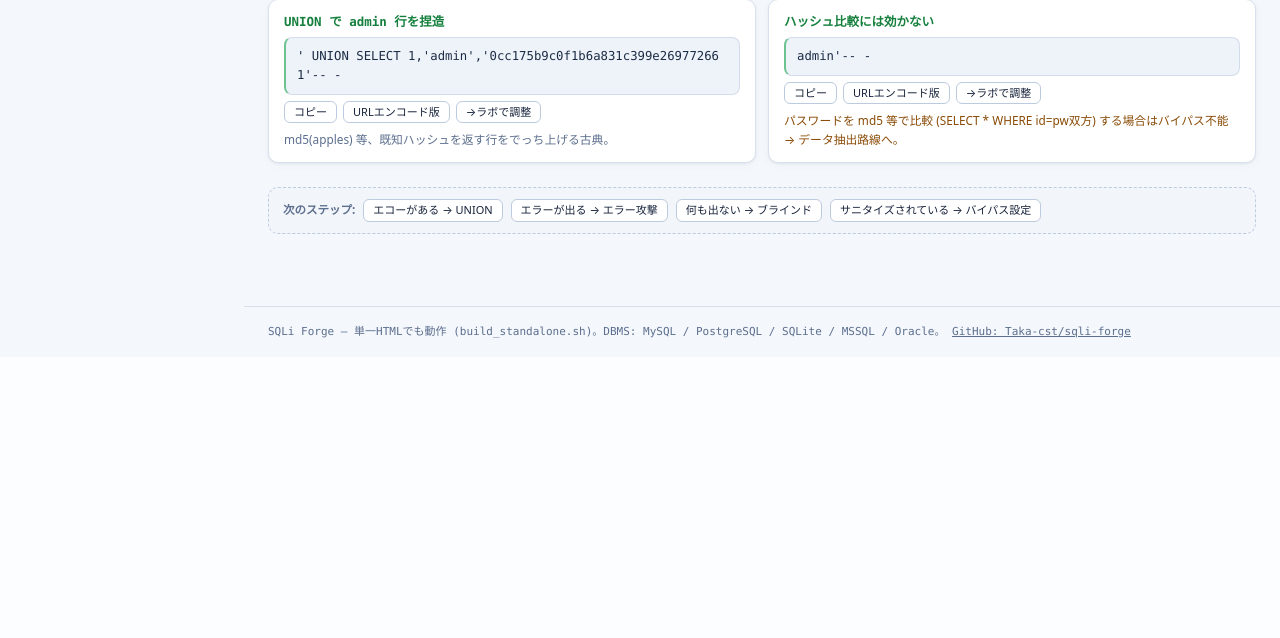
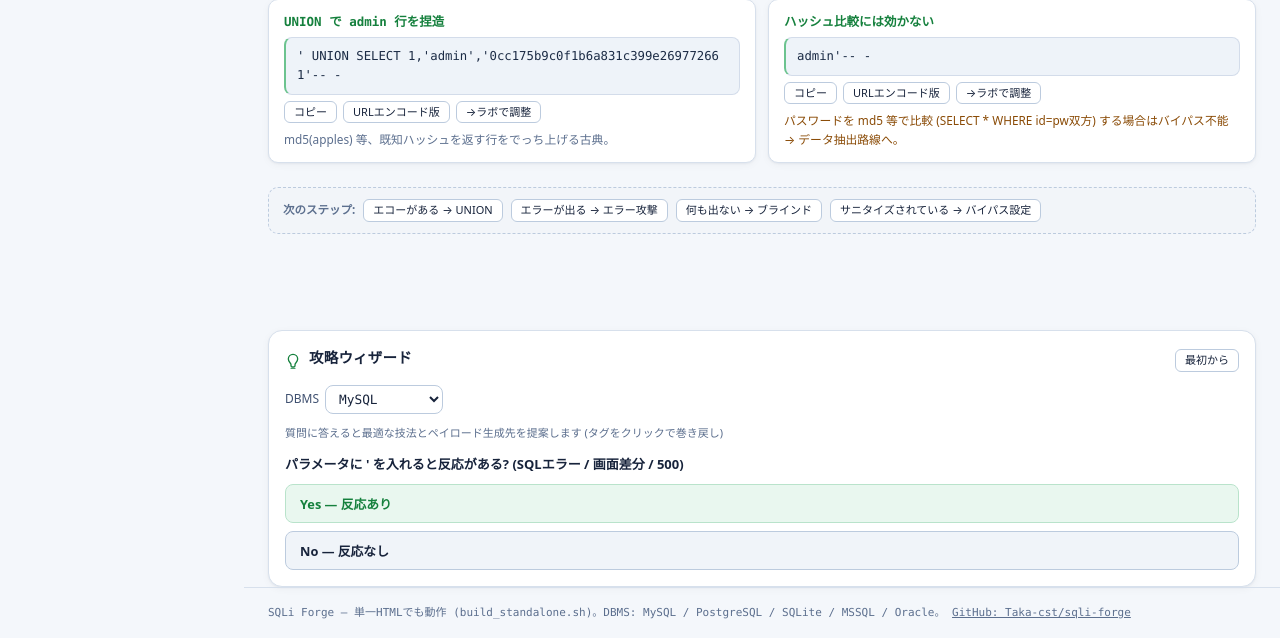
Before and after one commit to Taka-cst/sqli-forge, a PHP site: page / in a window 1280 px wide. Shown: the part 3493-4131 px from the top of the page. Before the commit the page ends 3831 px from the top, so only its background shows below. Run offline with PHP 8.4, Linux system fonts and the light colour scheme.

Commit message:
feat: interactive attack wizard (right rail, yes/no decision tree with contextual inputs)

```diff
--- a/app.js
+++ b/app.js
@@ -1064,6 +1064,101 @@ function genSqlmap(){
   $("sm-out").textContent=out;
 }
 
+let wz={node:"q_detect",path:[],values:{}};
+
+function wzApplyBlind(timeMode){
+  const dbms=$("wiz-dbms").value;
+  const v=id=>(wz.values[id]!==undefined&&wz.values[id]!=="")?wz.values[id]:(WIZARD.f_bool.fields.concat(WIZARD.f_time.fields).find(f=>f.id===id)||{val:""}).val;
+  $("bl-dbms").value=dbms;
+  $("bl-col").value=v("wz-col");
+  $("bl-table").value=v("wz-table");
+  $("bl-where").value=v("wz-where");
+  $("sc-mode").value=timeMode?"time":(v("wz-judge")||"in");
+  if(timeMode&&$("wz-delay")) $("sc-delay").value=parseInt(v("wz-delay")||"3",10)||3;
+  renderBlind();
+  switchTab("blind");
+  toast("盲注設定へ転記しました — スクリプト生成へ");
+}
+
+const WZ_ACT={
+  detect:()=>switchTab("detect"),
+  cheat:()=>switchTab("cheat"),
+  rce:()=>switchTab("rce"),
+  bypass:()=>switchTab("bypass"),
+  bypassUS:()=>{ active.add("union"); active.add("select"); renderChips(); refreshAll(); switchTab("bypass"); toast("union+select フィルタをセットしました"); },
+  union:()=>{
+    $("un-dbms").value=$("wiz-dbms").value;
+    $("un-cols").value=parseInt(wz.values["wz-cols"]||"4",10)||4;
+    $("un-echo").value=parseInt(wz.values["wz-echo"]||"2",10)||2;
+    unBuild();
+    switchTab("union");
+    toast("UNIONビルダーへ転記しました");
+  },
+  error:()=>{
+    $("er-dbms").value=$("wiz-dbms").value;
+    renderErrors();
+    switchTab("error");
+    toast("エラーベースタブへ (DBMS設定済み)");
+  },
+  blind:()=>wzApplyBlind(false),
+  timeblind:()=>wzApplyBlind(true)
+};
+
+function wzGo(next,tag){
+  wz.path.push({tag:tag,node:wz.node});
+  wz.node=next;
+  renderWizard();
+}
+
+function wzRestart(){
+  wz={node:"q_detect",path:[],values:{}};
+  renderWizard();
+}
+
+function renderWizard(){
+  const p=$("wz-path"),b=$("wz-body");
+  if(!p||!b) return;
+  p.innerHTML=wz.path.length
+    ? wz.path.map((x,i)=>'<button type="button" class="wz-tag" data-i="'+i+'" title="ここまで戻る">› '+esc(x.tag)+'</button>').join(" ")
+    : '<span class="wz-hint">質問に答えると最適な技法とペイロード生成先を提案します (タグをクリックで巻き戻し)</span>';
+  p.querySelectorAll(".wz-tag").forEach(t=>t.addEventListener("click",()=>{
+    const i=parseInt(t.dataset.i,10);
+    wz.node=wz.path[i].node;
+    wz.path=wz.path.slice(0,i);
+    renderWizard();
+  }));
+  const n=WIZARD[wz.node];
+  if(!n){ b.innerHTML=""; return; }
+  if(n.opts){
+    b.innerHTML='<div class="wz-q">'+esc(n.q)+'</div><div class="wz-opts">'
+      +n.opts.map((o,i)=>'<button type="button" class="wz-opt'+(i===0?" yes":"")+'" data-next="'+o.next+'" data-tag="'+esc(o.tag)+'">'+esc(o.t)+'</button>').join("")
+      +'</div>';
+    b.querySelectorAll(".wz-opt").forEach(btn=>btn.addEventListener("click",()=>wzGo(btn.dataset.next,btn.dataset.tag)));
+  }else if(n.form){
+    const fields=n.fields.map(f=>{
+      const cur=wz.values[f.id]!==undefined?wz.values[f.id]:f.val;
+      let inp;
+      if(f.type==="select") inp='<select id="'+f.id+'">'+f.opts.map(o=>'<option value="'+o[0]+'"'+(o[0]===cur?" selected":"")+'>'+esc(o[1])+'</option>').join("")+'</select>';
+      else inp='<input type="'+(f.type==="num"?"number":"text")+'" id="'+f.id+'" value="'+esc(cur)+'">';
+      return '<div class="wz-field"><label for="'+f.id+'">'+esc(f.label)+'</label>'+inp+'</div>';
+    }).join("");
+    b.innerHTML='<div class="wz-q">'+esc(n.form)+'</div><div class="wz-form">'+fields+'</div>'
+      +'<button type="button" class="btn primary wz-cta" id="wz-cta">'+esc(n.cta.t)+'</button>'
+      +(n.note?'<div class="wz-note">'+esc(n.note)+'</div>':"");
+    b.querySelectorAll(".wz-field input,.wz-field select").forEach(el=>{
+      el.addEventListener("input",()=>{ wz.values[el.id]=el.value; });
+      el.addEventListener("change",()=>{ wz.values[el.id]=el.value; });
+    });
+    const cta=$("wz-cta");
+    if(cta) cta.addEventListener("click",()=>WZ_ACT[n.cta.act]());
+  }else if(n.end){
+    b.innerHTML='<div class="wz-q">'+esc(n.end)+'</div><div class="wz-tech">推定: '+esc(n.tech)+'</div>'
+      +(n.notes?'<ul class="wz-notes">'+n.notes.map(x=>'<li>'+esc(x)+'</li>').join("")+'</ul>':"")
+      +'<div class="wz-links">'+n.links.map(l=>'<button type="button" class="btn tiny" data-act="'+l.act+'">'+esc(l.t)+'</button>').join("")+'</div>';
+    b.querySelectorAll(".wz-links .btn").forEach(btn=>btn.addEventListener("click",()=>WZ_ACT[btn.dataset.act]()));
+  }
+}
+
 function initUI(){
   window.SQLIFORGE=window.SQLIFORGE||{_lastScript:""};
   initTabs();
@@ -1114,6 +1209,9 @@ function initUI(){
 
   $("sm-gen").addEventListener("click",genSqlmap);
   genSqlmap();
+
+  $("wz-restart").addEventListener("click",wzRestart);
+  renderWizard();
 
   const blRerender=()=>renderBlind();
   ["bl-dbms","bl-prefix","bl-comment","sc-mode","sc-range","sc-method","sc-reqtype","ns-req"].forEach(id=>{const el=$(id); if(el) el.addEventListener("change",blRerender);});
@@ -1172,7 +1270,7 @@ function initUI(){
     runBypass();
     toast("プレイグラウンドへ送りました");
   };
-  window.SQLIFORGE._internals={active:active,refreshAll:refreshAll};
+  window.SQLIFORGE._internals={active:active,refreshAll:refreshAll,wzGo:wzGo,renderWizard:renderWizard,wz:wz};
   refreshAll();
   genScript(false);
 }
--- a/index.html
+++ b/index.html
@@ -69,6 +69,8 @@
 </aside>
 
 <div class="content">
+
+<div class="cols">
 
 <main id="main">
 
@@ -375,6 +377,25 @@
 
 </main>
 
+<aside class="wizard" aria-label="攻略ウィザード">
+  <div class="wz-head">
+    <svg width="16" height="16" viewBox="0 0 24 24" fill="none" stroke="currentColor" stroke-width="2" stroke-linecap="round" stroke-linejoin="round" aria-hidden="true"><path d="M12 2a7 7 0 0 1 7 7c0 2.4-1.2 4.1-2.5 5.6-.8.9-1.5 1.8-1.5 2.9V19a2 2 0 0 1-2 2h-2a2 2 0 0 1-2-2v-1.5c0-1.1-.7-2-1.5-2.9C6.2 13.1 5 11.4 5 9a7 7 0 0 1 7-7Z"/><line x1="9" y1="24" x2="15" y2="24"/></svg>
+    <h2>攻略ウィザード</h2>
+    <button type="button" class="btn tiny" id="wz-restart">最初から</button>
+  </div>
+  <label class="wz-dbms">DBMS <select id="wiz-dbms">
+    <option value="mysql">MySQL</option>
+    <option value="postgres">PostgreSQL</option>
+    <option value="sqlite">SQLite</option>
+    <option value="mssql">MSSQL</option>
+    <option value="oracle">Oracle</option>
+  </select></label>
+  <div class="wz-path" id="wz-path" aria-live="polite"></div>
+  <div class="wz-body" id="wz-body"></div>
+</aside>
+
+</div>
+
 <footer>
   <span>SQLi Forge — 単一HTMLでも動作 (build_standalone.sh)。DBMS: MySQL / PostgreSQL / SQLite / MSSQL / Oracle。 <a href="https://github.com/Taka-cst/sqli-forge" style="color:inherit">GitHub: Taka-cst/sqli-forge</a></span>
 </footer>
--- a/style.css
+++ b/style.css
@@ -120,7 +120,73 @@ nav#tabs .tab.active::before {
 
 .content { min-width: 0; display: flex; flex-direction: column; }
 
-main { padding: var(--sp-6) var(--sp-6) 72px; max-width: 1320px; width: 100%; margin: 0 auto; }
+.cols {
+  display: grid;
+  grid-template-columns: minmax(0, 1fr) 330px;
+  gap: var(--sp-6);
+  max-width: 1740px;
+  width: 100%;
+  margin: 0 auto;
+  padding: 0 var(--sp-6);
+}
+
+main { padding: var(--sp-6) 0 72px; min-width: 0; }
+
+.wizard {
+  position: sticky; top: var(--sp-4); align-self: start;
+  max-height: calc(100vh - 2 * var(--sp-4)); overflow-y: auto;
+  background: var(--surface-1); border: 1px solid var(--border);
+  border-radius: var(--r-lg); padding: var(--sp-4);
+  margin-top: var(--sp-6);
+  box-shadow: var(--shadow-card);
+  scrollbar-width: thin;
+}
+.wz-head { display: flex; align-items: center; gap: 8px; color: var(--accent); }
+.wz-head h2 { font-size: 14.5px; font-family: var(--font-mono); flex: 1; }
+.wz-dbms { display: flex; align-items: center; gap: 6px; margin: 10px 0 8px; font-size: 12px; }
+.wz-path { display: flex; align-items: center; flex-wrap: wrap; gap: 5px; margin: 6px 0; min-height: 22px; }
+.wz-hint { color: var(--text-3); font-size: 11px; }
+.wz-tag {
+  font-family: var(--font-mono); font-size: 10.5px;
+  color: var(--accent); background: var(--accent-tint);
+  border: 1px solid #b9e3cb; border-radius: 12px;
+  padding: 1px 9px; cursor: pointer;
+}
+.wz-tag:hover { background: var(--accent-tint-2); }
+.wz-arrow { color: var(--text-3); font-size: 11px; }
+.wz-q { font-size: 13px; font-weight: 650; color: var(--text-1); line-height: 1.55; margin: 10px 0; }
+.wz-opts { display: flex; flex-direction: column; gap: 8px; }
+.wz-opt {
+  display: block; width: 100%; padding: 9px 14px;
+  background: var(--surface-2); color: var(--text-1);
+  border: 1px solid var(--border-strong); border-radius: var(--r-sm);
+  font-size: 12.8px; font-family: var(--font-ui); font-weight: 600;
+  cursor: pointer; text-align: left;
+  transition: all var(--speed) ease;
+}
+.wz-opt:hover { border-color: var(--accent-deep); color: var(--accent); }
+.wz-opt.yes { background: var(--accent-tint); border-color: #b9e3cb; color: var(--accent); }
+.wz-opt.yes:hover { background: var(--accent-tint-2); }
+.wz-form { margin-top: 8px; }
+.wz-field { display: flex; flex-direction: column; gap: 3px; margin: 8px 0; }
+.wz-field label { font-size: 11.5px; color: var(--text-2); }
+.wz-field input, .wz-field select { width: 100%; }
+.wz-note { color: var(--text-3); font-size: 11.3px; margin-top: 9px; line-height: 1.6; }
+.wz-tech {
+  display: inline-block; font-family: var(--font-mono); font-size: 13px; font-weight: 700;
+  color: var(--accent); background: var(--accent-tint);
+  border: 1px solid #b9e3cb; border-radius: var(--r-sm);
+  padding: 5px 12px; margin: 10px 0;
+}
+.wz-links { display: flex; flex-wrap: wrap; gap: 6px; margin-top: 10px; }
+.wz-notes { margin: 8px 0 0 18px; }
+.wz-notes li { color: var(--text-2); font-size: 11.8px; margin: 4px 0; }
+.wz-cta { margin-top: 12px; width: 100%; padding: 9px; font-size: 13px; }
+
+@media (max-width: 1300px) {
+  .cols { grid-template-columns: 1fr; }
+  .wizard { position: static; max-height: none; margin-top: 0; }
+}
 
 .panel { display: none; animation: fadein var(--speed) ease; }
 .panel.active { display: block; }
```
Also changed, not shown: data.js (+127 -0 lines).
